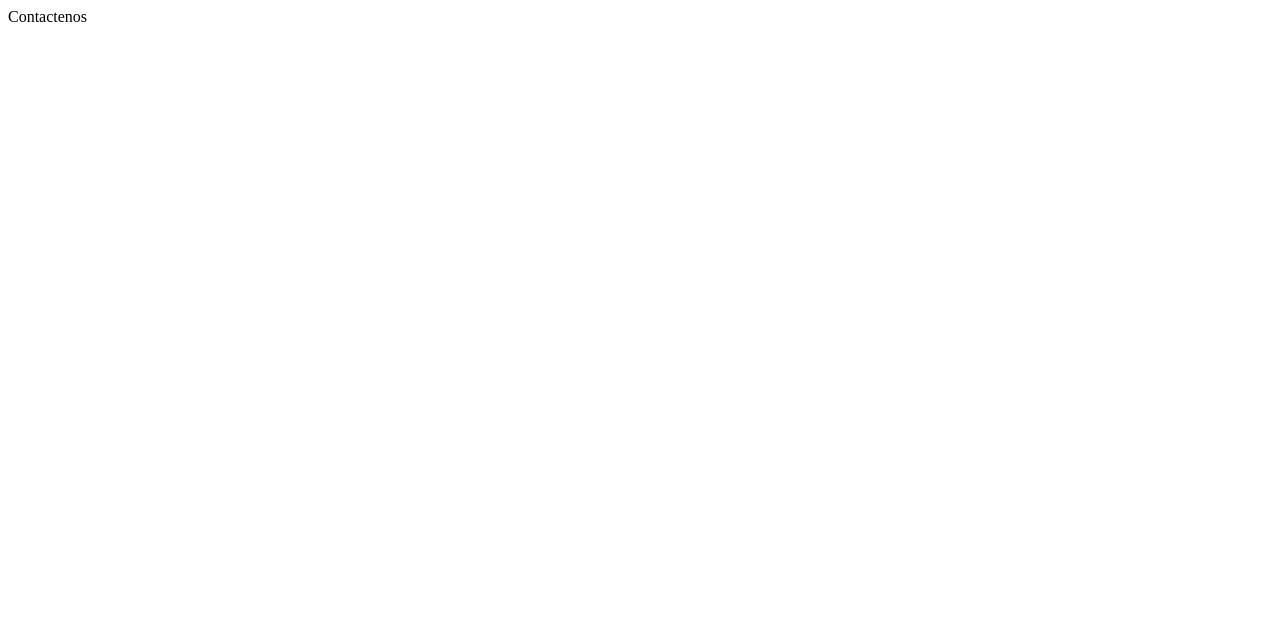
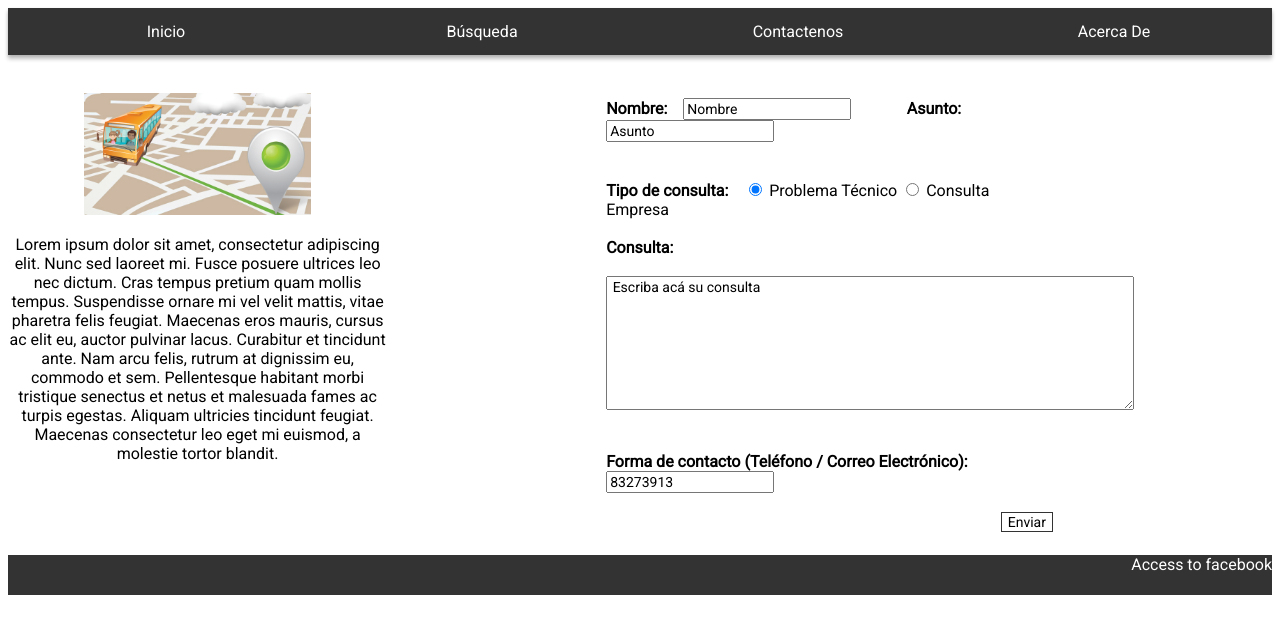
Before and after one commit to bloed/PoryectoWeb, a PHP site: page /contactenos.html in a window 1280 px wide. Before the commit the part shown is almost empty. Shown: the top 634 px of the page. Run offline with PHP 8.4, Linux system fonts and the light colour scheme.

Commit message:
Contáctenos listo
No me gusta la idea de rayas, pienso que podríamos jugar con el
background color para separar secciones

```diff
--- a/WebPage/contactenos.html
+++ b/WebPage/contactenos.html
@@ -7,7 +7,47 @@
     </head>
     <body>
 
-        Contactenos
+
+        <ul>
+        <li><a href="index.html">Inicio</a></li>
+        <li><a href="busqueda.html">Búsqueda</a></li>
+        <li><a href="contactenos.html">Contactenos</a></li>
+        <li><a href="acercade.html">Acerca De</a></li>
+        </ul>
+
+    <div class="mainFormulario">
+        <div class= "infoEmpresa">
+        <img class="imagenDinamica" src="resources/images/slide3.jpg"> </br>
+        	<p>
+            Lorem ipsum dolor sit amet, consectetur adipiscing elit. Nunc sed laoreet mi. Fusce posuere ultrices leo nec dictum. Cras tempus pretium quam mollis tempus. Suspendisse ornare mi vel velit mattis, vitae pharetra felis feugiat. Maecenas eros mauris, cursus ac elit eu, auctor pulvinar lacus. Curabitur et tincidunt ante. Nam arcu felis, rutrum at dignissim eu, commodo et sem. Pellentesque habitant morbi tristique senectus et netus et malesuada fames ac turpis egestas. Aliquam ultricies tincidunt feugiat. Maecenas consectetur leo eget mi euismod, a molestie tortor blandit.</p>
+        </div>
+        <div class= "formulario">
+        <form>
+			</br>
+			<label>Nombre: &#160&#160 </label><input type="text" name="iNombre" value = "Nombre">
+		    <label> &#160 &#160 &#160 &#160 &#160&#160 &#160 Asunto:  &#160</label> <input type="text" name="iAsunto" value="Asunto"> </br></br></br>
+
+		    <label>Tipo de consulta:&#160&#160&#160</label>
+				<input type="radio" value="rProblemaTecnico" name="consulta" checked="checked"> Problema Técnico
+				<input type="radio" value="rConsultaEmpresa" name="consulta"> Consulta Empresa </br></br>
+
+		    <label>Consulta:</label>
+		    </br></br>
+		    <textarea rows="8" cols="69"> Escriba acá su consulta
+			</textarea>
+			</br></br></br>
+			<label> Forma de contacto (Teléfono / Correo Electrónico):&#160 </label><input type="text" name="iContacto" value = "83273913">
+			</br></br>
+			<input type="submit" value="Enviar" name="bEnviar">
+		</form>
+
+        </div>
+    </div>
+
+
+    <div class="footer">
+        Access to facebook
+    </div>
 
     </body>
 </html>
--- a/WebPage/resources/css/index.css
+++ b/WebPage/resources/css/index.css
@@ -78,6 +78,57 @@ Info in HomePage
     height: 200px;
 }
 
+
+/*
+Info Formulario
+*/
+.imagenDinamica{
+    width: 60%;
+    padding-top: 10%;
+    margin: auto 0;
+}
+.infoEmpresa{
+    float: left;
+    width: 30%;
+    text-align: center;
+    vertical-align: center;
+    height: 500px;
+    justify-content:center;
+    align-items:center;
+}
+
+.formulario{
+    float: left;
+    width: 70%;
+    text-align: center;
+    vertical-align: center;
+    height: 500px;
+    display:flex;
+    justify-content:center;
+    align-items:center;
+}
+
+.mainFormulario{
+    height: 500px;
+    width: 100%;
+}
+form{
+    text-align:left;
+    width :50.5%;
+}
+label{
+    font-weight: bold;
+}
+input[type="text"], textarea, input[type="submit"]{
+    font-family:Roboto;
+    font-size: 14px;
+}
+input[type="submit"]{
+    float:right;
+    background-color: white;
+    border: 1px solid #333333;
+}
+
 /*
 Footer
 */
```
